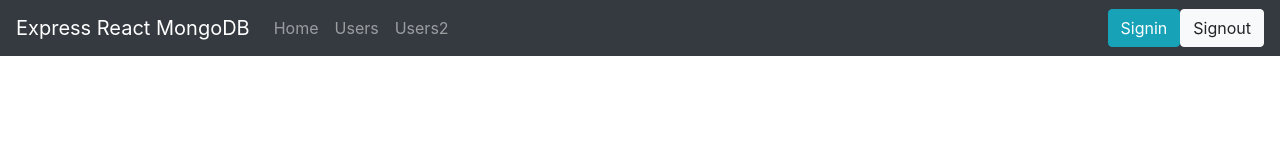
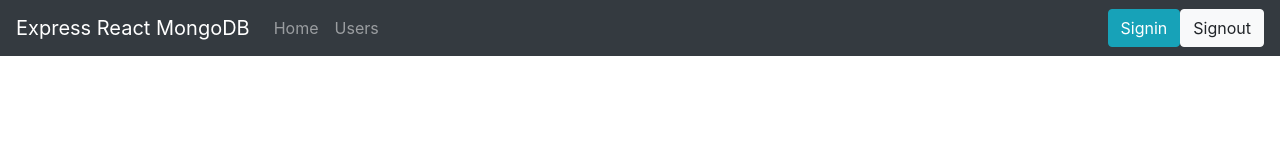
Before and after one commit to JeryLu2020/windows-pwa-test, a React (Create React App) app in the folder client/: page / in a window 1280 px wide. Shown: the top 160 px of the page. Built offline with nearby package versions, Linux system fonts and the light colour scheme.

Commit message:
remove users2

```diff
--- a/client/src/Navs/NavbarTop.js
+++ b/client/src/Navs/NavbarTop.js
@@ -60,7 +60,7 @@ function Navbarfunc() {
 					<Nav className="mr-auto">
 						<Nav.Link href="#home">Home</Nav.Link>
 						<Nav.Link href="#users">Users</Nav.Link>
-						<Nav.Link href="#users2">Users2</Nav.Link>
+						{/* <Nav.Link href="#users2">Users2</Nav.Link> */}
 					</Nav>
 					<Nav>
 						<ButtonToolbar>
```
Also changed, not shown: 8 other files (tests, documents, lock files or other folders).
